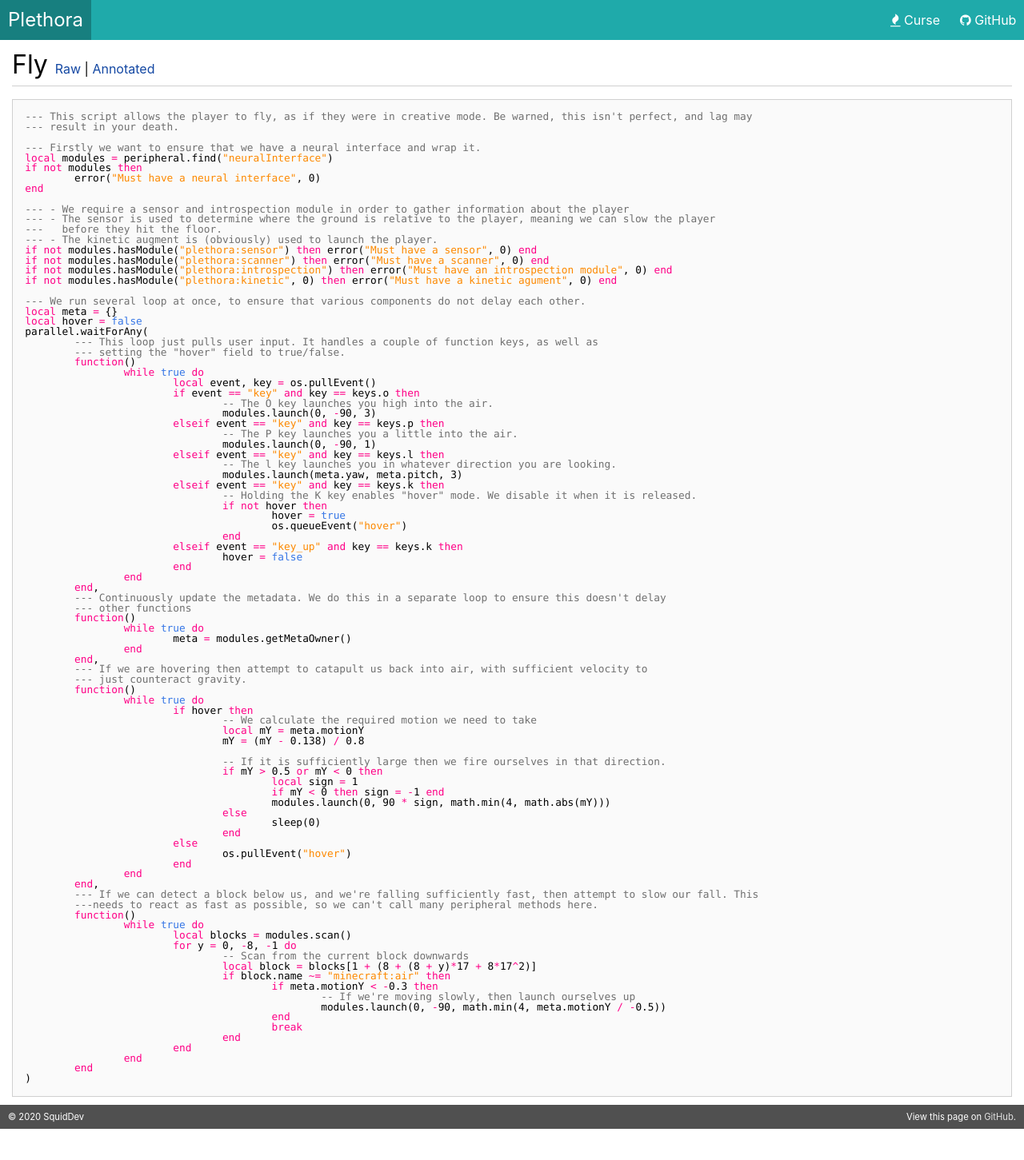
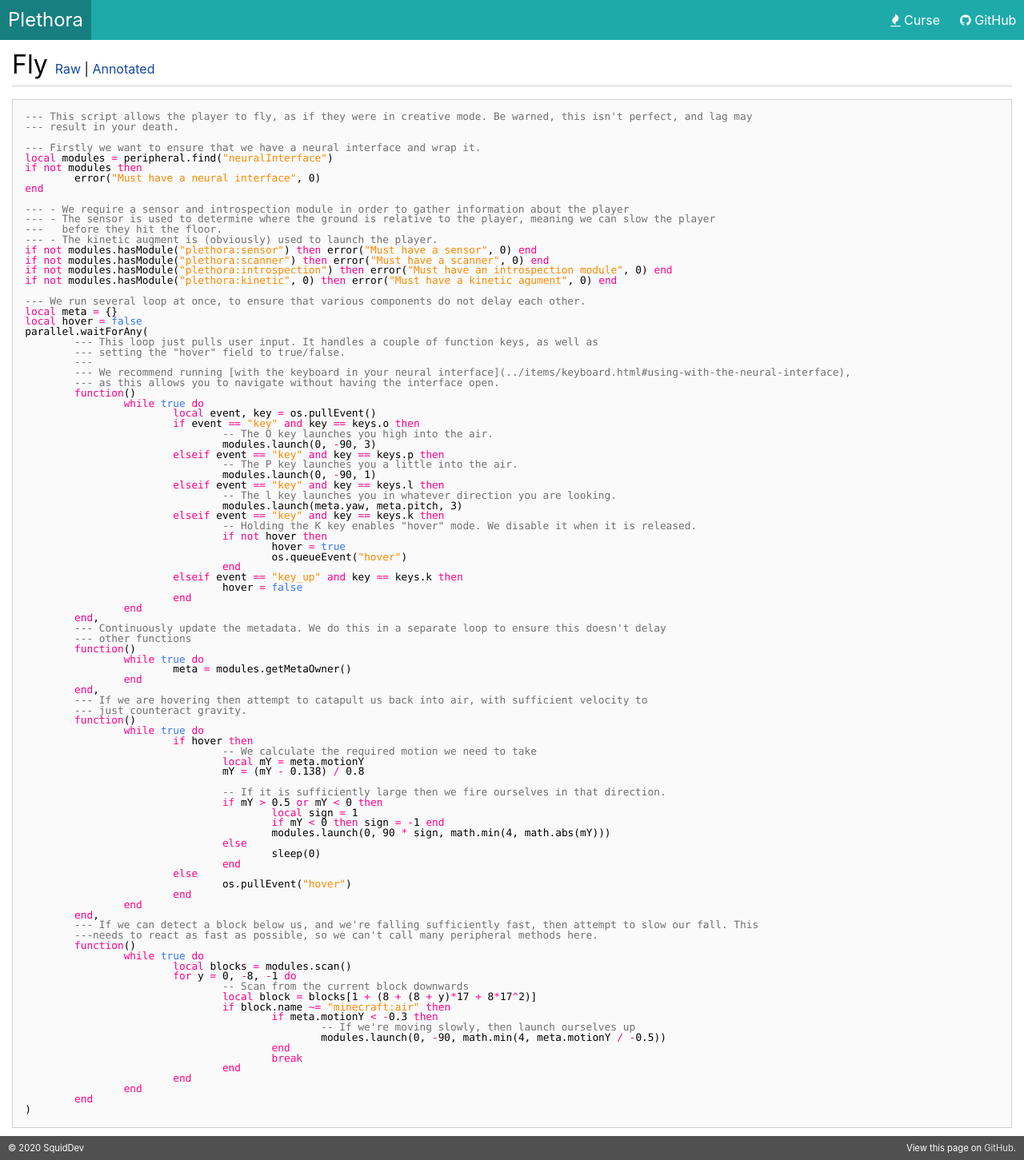
Before and after one commit to SquidDev-CC/plethora, a Jekyll site: the page built from examples/fly-raw.md, in a window 1280 px wide. Shown: the whole page at 80% size. Built offline with Jekyll 4.4.1, drawn with Linux system fonts in a browser that asks for light colours; before the commit the page ends 1412 px from its top, so only the background shows below that.

Commit message:
Clarify use of the kbyaord
Fixes #240

```diff
--- a/examples/fly-raw.md
+++ b/examples/fly-raw.md
@@ -29,6 +29,9 @@ local hover = false
 parallel.waitForAny(
 	--- This loop just pulls user input. It handles a couple of function keys, as well as
 	--- setting the "hover" field to true/false.
+	---
+	--- We recommend running [with the keyboard in your neural interface](../items/keyboard.html#using-with-the-neural-interface),
+	--- as this allows you to navigate without having the interface open.
 	function()
 		while true do
 			local event, key = os.pullEvent()
```
Also changed, not shown: examples/fly.md (+3 -0 lines), 1 other file.
